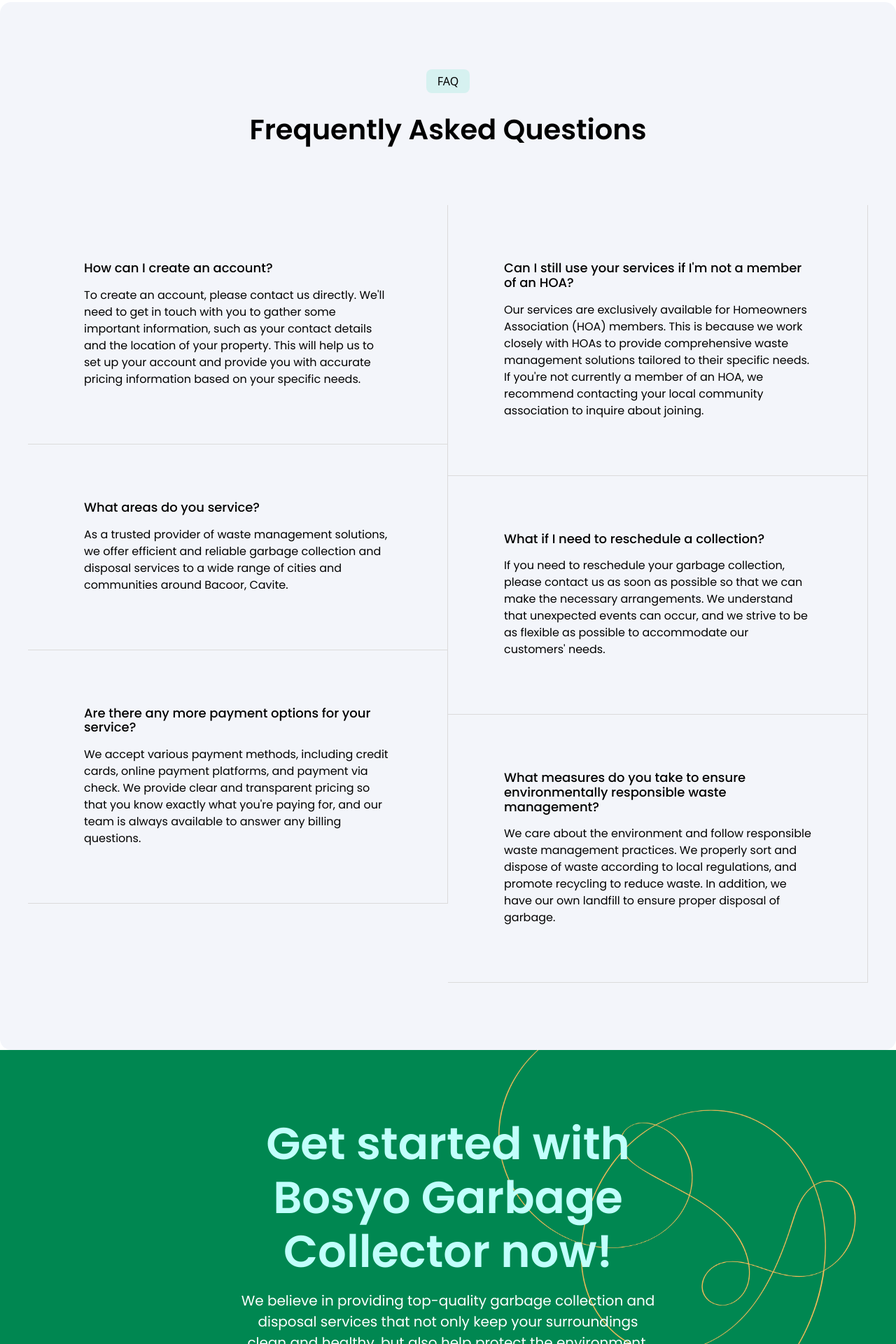
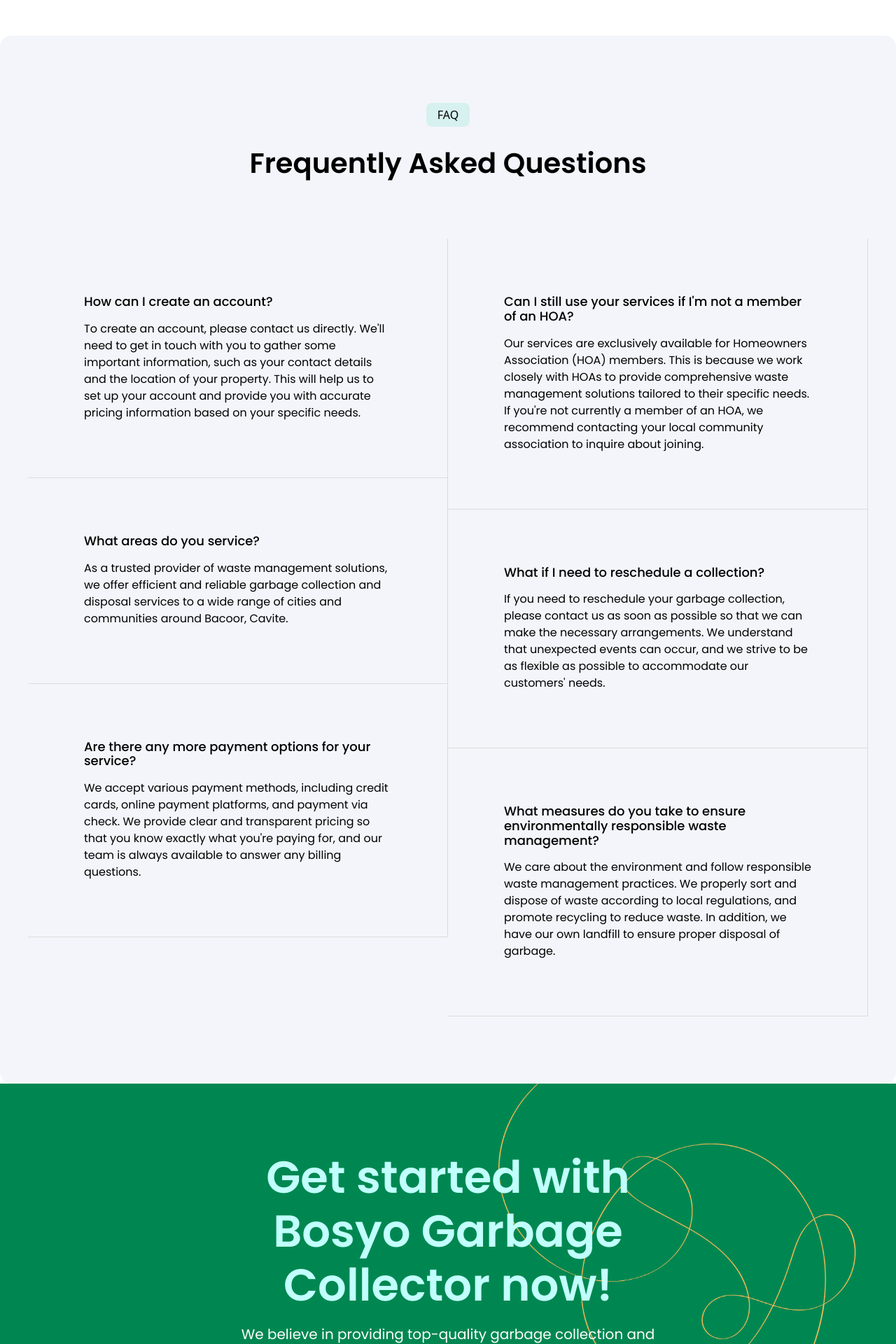
Before and after one commit to Pakkunov/Bosyo1, a Django app: page / in a window 1280 px wide. Shown: the part 4393-6313 px from the top of the page at 70% size. Run offline with Django 4.2, Linux system fonts and the light colour scheme; parts of the project's set-up code (start-up, migrations or seed data) failed here and were passed over; some libraries are stand-ins or nearby versions; some web fonts are replaced.

Commit message:
index.html

```diff
--- a/website/static/css/index.css
+++ b/website/static/css/index.css
@@ -2949,6 +2949,7 @@
     background-image: url(/static/images/bg-49.png);
     background-repeat: no-repeat;
     background-size: cover;
+    background-attachment: fixed;
     background-position: center;
   }
   .home-content09 {
--- a/website/templates/index.html
+++ b/website/templates/index.html
@@ -313,7 +313,7 @@
               </a>
             </div>
           </div>
-          <div class="home-image1">
+          <div class="home-image1 d-none d-sm-block">
             <div class="floating-div">
               <img src="\static\images\phone-2.png" alt="" class="imgTruck" style="box-shadow: none;">
             </div>
@@ -322,7 +322,7 @@
       </div>
 
       {% comment %} home FAQ {% endcomment %}
-      <div class="home-faq">
+      <div class="home-faq mt-5">
         <div class="home-content08">
           <div class="home-header6">
             <div class="home-tag2">
```
